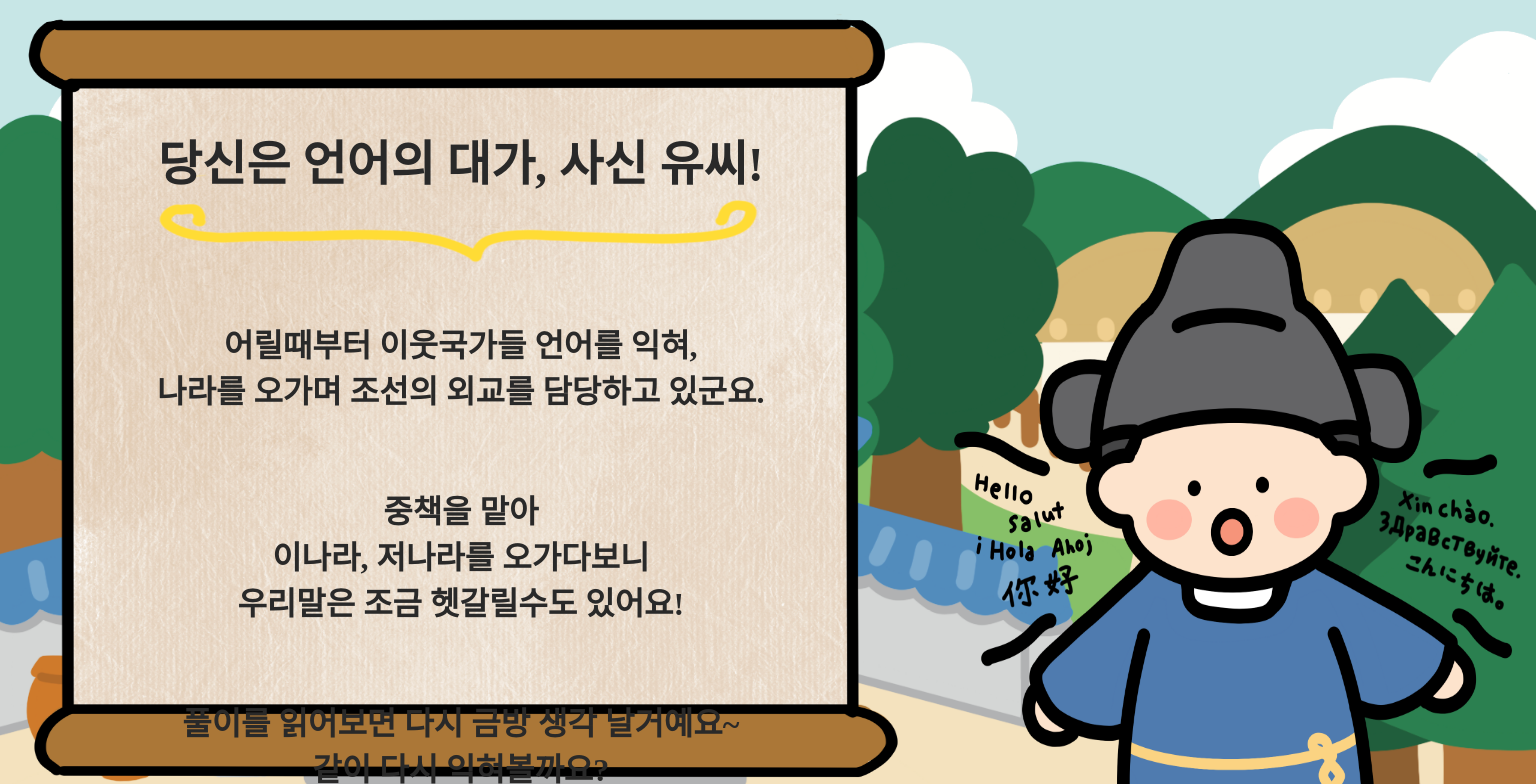
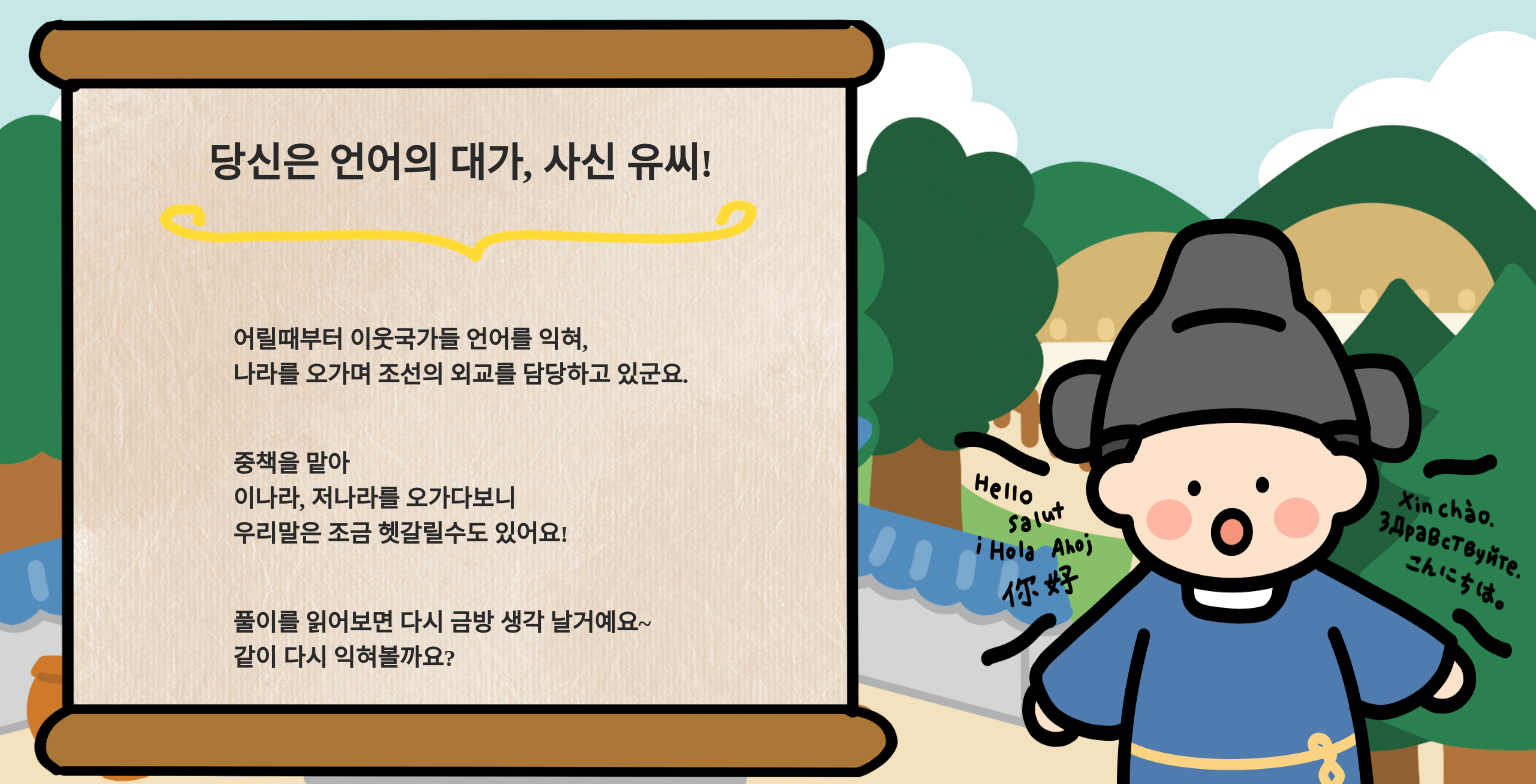
Before and after one commit to hangeul-project/hangeul-react-web, a React (Create React App) app: page / in a window 1536 px wide. Shown: the top 784 px of the page. Built offline with nearby package versions, Linux system fonts and the light colour scheme; a web font is replaced by a local one.

Commit message:
feat/#53_medaquery

```diff
--- a/src/component/Page4/Page/Page4_css/page4.css
+++ b/src/component/Page4/Page/Page4_css/page4.css
@@ -83,14 +83,13 @@ li {
 }
 
 /* 1300px이상 너비에 글씨, 캐릭터 크기 적용 */
-@media(min-width:1300px) {
+@media (min-width:1300px) {
   .container {
     display: flex;
     width: 100vw;
     height: 100vh;
     overflow: hidden;
     font-size: 10px;
-    text-align: center;
   }
 
   .textback {
@@ -109,7 +108,7 @@ li {
 
   .youris {
     color: #292929;
-    font-size: 3rem;
+    font-size: 2.5rem;
     font-weight: bolder;
     z-index: 2;
     display: grid;
@@ -119,7 +118,7 @@ li {
 
   .detail {
     color: #292929;
-    font-size: 2rem;
+    font-size: 1.5rem;
     font-weight: bold;
     z-index: 3;
     display: grid;
@@ -166,7 +165,7 @@ li {
 
   .youris {
     color: #292929;
-    font-size: 2.5rem;
+    font-size: 1.5rem;
     font-weight: bolder;
     z-index: 2;
     position: relative;
@@ -177,7 +176,7 @@ li {
 
   .detail {
     color: #292929;
-    font-size: 1.5rem;
+    font-size: 1rem;
     font-weight: bold;
     z-index: 3;
     display: grid;
```
